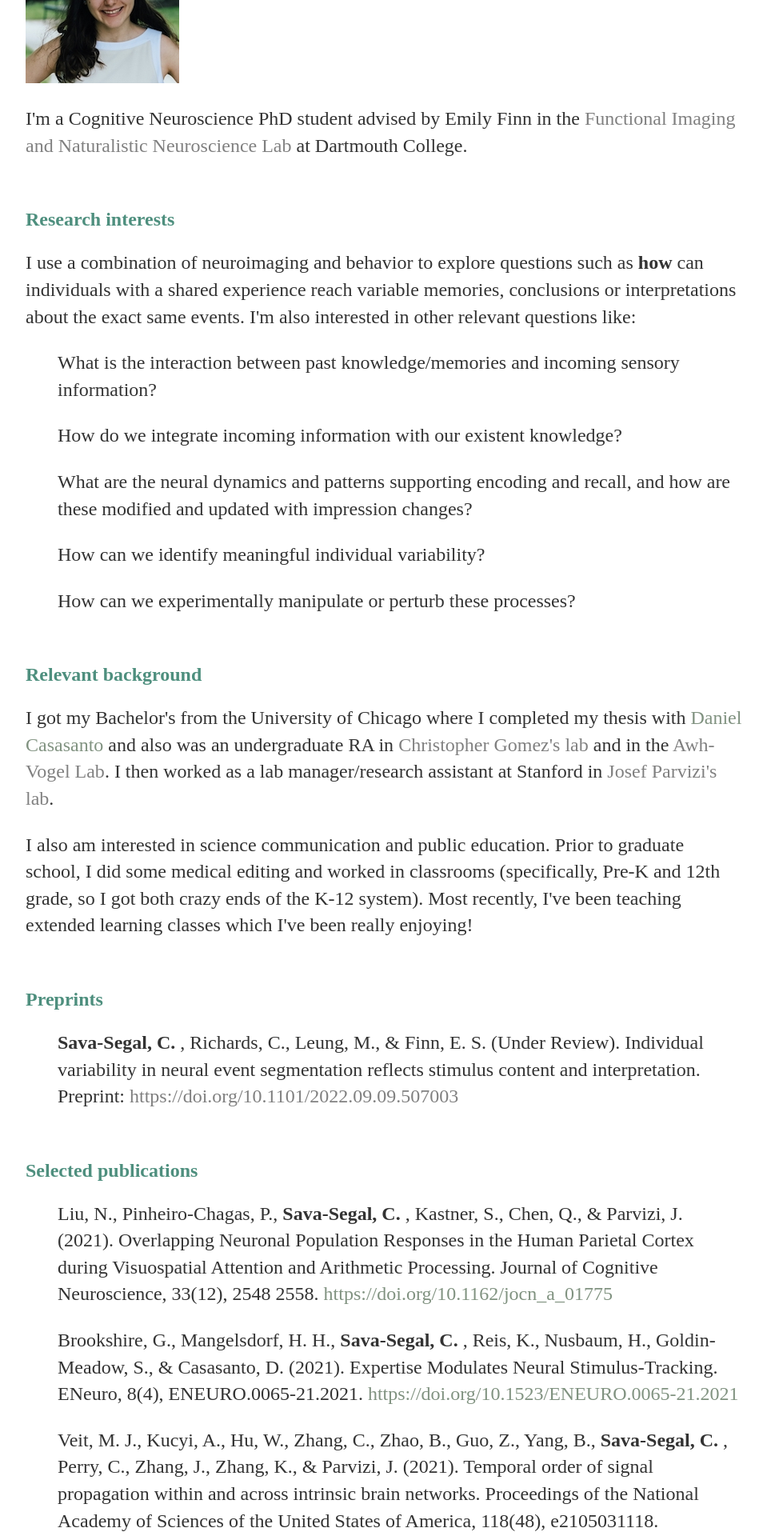
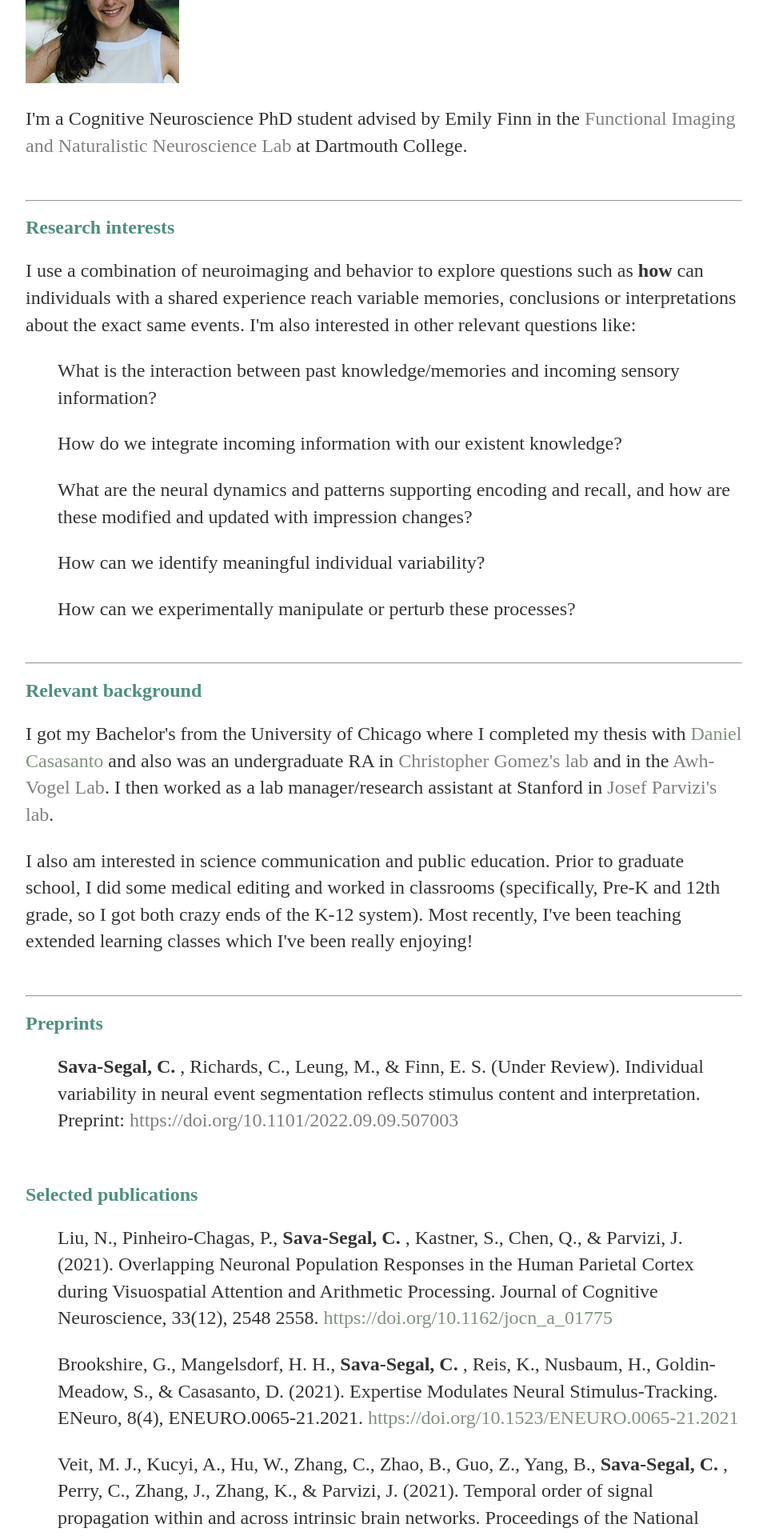
Before and after one commit to csavasegal/csavasegal.github.io, a Jekyll site: the page built from index.html, in a window 1280 px wide. Shown: the part 407-2327 px from the top of the page at 80% size, without its empty margins (160-1119 px from the left). Built offline with Jekyll 4.4.1, drawn with Linux system fonts in a browser that asks for light colours; some of the changed text lies outside the part shown.

Commit message:
Add files via upload

```diff
--- a/css/main.css
+++ b/css/main.css
@@ -65,6 +65,10 @@ header {
     top: 18px;
     left: 20px;
   }
+  .header h2 {
+    position: relative;
+    font-size: 3em;
+  }
 
 
   html {
--- a/index.html
+++ b/index.html
@@ -25,7 +25,7 @@ title: Clara A. Sava-Segal
 <!-- <a href="#background">Relevant background</a>
 <a href="#researchint">Research interests</a> -->
 
-
+<hr>
 <div id="researchint">
     <h2><span style="color:rgb(78, 143, 126)">Research interests</span></h2>
 	<p>
@@ -45,7 +45,7 @@ title: Clara A. Sava-Segal
 
     <br>
 </div><!-- /.blurb -->
-
+<hr>
 <div id="background">
     <h2><span style="color:rgb(78, 143, 126)">Relevant background</span></h2>
 	<p>I got my Bachelor's from the University of Chicago where I completed my thesis with <a href = "http://casasanto.com/" >Daniel Casasanto</a>
@@ -61,7 +61,7 @@ title: Clara A. Sava-Segal
 
 
 
-
+<hr>
 <div id="preprints">
     <h2><span style="color:rgb(78, 143, 126)">Preprints</span></h2>
 	<p>
@@ -89,10 +89,20 @@ title: Clara A. Sava-Segal
             <p>Parvizi, J., Braga, R. M., Kucyi, A., Veit, M. J., Pinheiro-Chagas, P., Perry, C., <strong>Sava-Segal, C. </strong>, Zeineh, M., van Staalduinen, E. K., Henderson, J. M., & Markert, M. (2021). Altered sense of self during seizures in the posteromedial cortex. Proceedings of the National Academy of Sciences of the United States of America, 118(29), e2100522118.<a href = "https://doi.org/10.1073/pnas.2100522118" >https://doi.org/10.1073/pnas.2100522118</a></p>
             <p>Akkol, S., Kucyi, A., Hu, W., Zhao, B., Zhang, C., <strong>Sava-Segal, C. </strong>, Liu, S., Razavi, B., Zhang, J., Zhang, K., & Parvizi, J. (2021). Intracranial Electroencephalography Reveals Selective Responses to Cognitive Stimuli in the Periventricular Heterotopias. The Journal of Neuroscience: The Official Journal of the Society for Neuroscience, 41(17), 3870 3878. <a href = "https://doi.org/10.1523/JNEUROSCI.2785-20.2021" >https://doi.org/10.1523/JNEUROSCI.2785-20.2021</a> </p>
             <p>Vesuna, S., Kauvar, I. V., Richman, E., Gore, F., Oskotsky, T., <strong>Sava-Segal, C. </strong>, Luo, L., Malenka, R. C., Henderson, J. M., Nuyujukian, P., Parvizi, J., & Deisseroth, K. (2020). Deep posteromedial cortical rhythm in dissociation. Nature, 586(7827), 87 94. <a href = "https://doi.org/10.1038/s41586-020-2731-9" > https://doi.org/10.1038/s41586-020-2731-9"</a></p>
-            <p>Lucero, C., Brookshire, G., <strong>Sava-Segal, C. </strong>, Bottini, R., Goldin-Meadow, S., Vogel, E. K., & Casasanto, D. (2020). Unconscious Number Discrimination in the Human Visual System. Cerebral Cortex (New York, N.Y.: 1991), 30(11), 5821 5829. <a href = "https://doi.org/10.1093/cercor/bhaa155" > https://doi.org/10.1093/cercor/bhaa155</p>
+            <p>Lucero, C., Brookshire, G., <strong>Sava-Segal, C. </strong>, Bottini, R., Goldin-Meadow, S., Vogel, E. K., & Casasanto, D. (2020). Unconscious Number Discrimination in the Human Visual System. Cerebral Cortex (New York, N.Y.: 1991), 30(11), 5821 5829. <a href = "https://doi.org/10.1093/cercor/bhaa155" > https://doi.org/10.1093/cercor/bhaa155 </a></p>
         </ol>
 
     </p>
 
     <br>
 </div><!-- /.blurb -->
+
+<hr>
+
+<body>
+    <div id = "result"></div>
+    <script>
+       var date = document.lastModified;
+       document.getElementById("result").innerHTML = "This page was last modified on: " + date;
+    </script>
+ </body>
```
